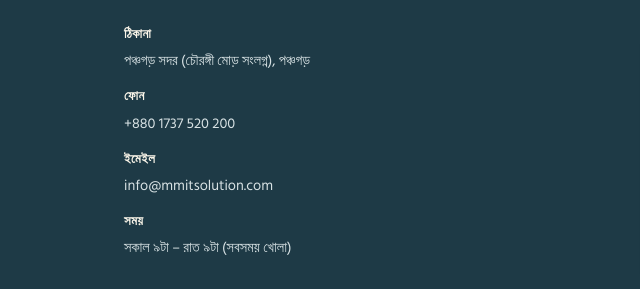
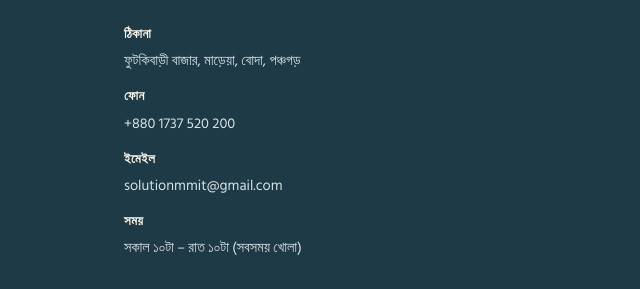
Before and after one commit to solutionmmit-commits/MM-IT-Solution, a website: page online-services.html in a window 1280 px wide. Shown: the part 2906-3195 px from the top of the page, 0-640 px from the left. Drawn offline with Linux system fonts and the light colour scheme; no server answers.

Commit message:
info: update address to Futukibari Bazar, email to solutionmmit@gmail.com, hours to 10am-10pm

```diff
--- a/cms.js
+++ b/cms.js
@@ -12,13 +12,13 @@
       name: "MM IT Solution",
       logoText: "MM",
       logoImg: "",
-      kicker: "পঞ্চগড় সদর, পঞ্চগড়",
+      kicker: "ফুটকিবাড়ী, পঞ্চগড়",
       heroTitle: "আপনার সকল <span>অনলাইন ও অফলাইন</span> তথ্যপ্রযুক্তি সেবার ঠিকানা",
       heroLead: "ফটোকপি, প্রিন্টিং, কম্পোজিং থেকে শুরু করে ওয়েবসাইট, ডিজিটাল মার্কেটিং ও আইটি সাপোর্ট — এক ছাদের নিচে দ্রুত ও নির্ভরযোগ্য সেবা।",
-      address: "পঞ্চগড় সদর (চৌরঙ্গী মোড় সংলগ্ন), পঞ্চগড়",
+      address: "ফুটকিবাড়ী বাজার, মাড়েয়া, বোদা, পঞ্চগড়",
       phone: "+880 1737 520 200",
-      email: "info@mmitsolution.com",
-      hours: "সকাল ৯টা – রাত ৯টা (সবসময় খোলা)",
+      email: "solutionmmit@gmail.com",
+      hours: "সকাল ১০টা – রাত ১০টা (সবসময় খোলা)",
       facebook: "fb.com/mmitsolution21",
       facebookUrl: "https://www.facebook.com/mmitsolution21"
     },
@@ -70,7 +70,7 @@
       "nav.reviews": "রিভিউ",
       "nav.contact": "যোগাযোগ",
       // hero
-      "hero.kicker": "পঞ্চগড় সদর, পঞ্চগড়",
+      "hero.kicker": "ফুটকিবাড়ী, পঞ্চগড়",
       "hero.title": "আপনার সকল <span>অনলাইন ও অফলাইন</span> তথ্যপ্রযুক্তি সেবার ঠিকানা",
       "hero.lead": "ফটোকপি, প্রিন্টিং, কম্পোজিং থেকে শুরু করে ওয়েবসাইট, ডিজিটাল মার্কেটিং ও আইটি সাপোর্ট — এক ছাদের নিচে দ্রুত ও নির্ভরযোগ্য সেবা।",
       "hero.btn.services": "সেবাসমূহ দেখুন",
@@ -150,7 +150,7 @@
       "nav.reviews": "Reviews",
       "nav.contact": "Contact",
       // hero
-      "hero.kicker": "Panchagarh Sadar, Panchagarh",
+      "hero.kicker": "Futukibari, Panchagarh",
       "hero.title": "Your One-Stop Destination for <span>Online & Offline</span> IT Services",
       "hero.lead": "Photocopying, printing, composing to websites, digital marketing & IT support — fast and reliable services under one roof.",
       "hero.btn.services": "View Services",
--- a/online-services.html
+++ b/online-services.html
@@ -232,10 +232,10 @@
     <h2>যোগাযোগ করুন</h2>
     <div class="foot-grid">
       <div class="foot-info">
-        <div><b>ঠিকানা</b> <span data-cms-key="shop.address">পঞ্চগড় সদর (চৌরঙ্গী মোড় সংলগ্ন), পঞ্চগড়</span></div>
+        <div><b>ঠিকানা</b> <span data-cms-key="shop.address">ফুটকিবাড়ী বাজার, মাড়েয়া, বোদা, পঞ্চগড়</span></div>
         <div><b>ফোন</b> <span data-cms-key="shop.phone">+880 1737 520 200</span></div>
-        <div><b>ইমেইল</b> <span data-cms-key="shop.email">info@mmitsolution.com</span></div>
-        <div><b>সময়</b> <span data-cms-key="shop.hours">প্রতিদিন সকাল ৯টা – রাত ৯টা</span></div>
+        <div><b>ইমেইল</b> <span data-cms-key="shop.email">solutionmmit@gmail.com</span></div>
+        <div><b>সময়</b> <span data-cms-key="shop.hours">সকাল ১০টা – রাত ১০টা (সবসময় খোলা)</span></div>
         <a class="fb-btn" href="https://www.facebook.com/mmitsolution21" target="_blank">ফেসবুক পেজ দেখুন →</a>
       </div>
       <div class="map-box">
```
Also changed, not shown: data/site-content.json (+4 -4 lines), index.html (+1 -2 lines), offline-services.html (+3 -3 lines), server.js (+4 -4 lines), fb-post-banner.svg.
